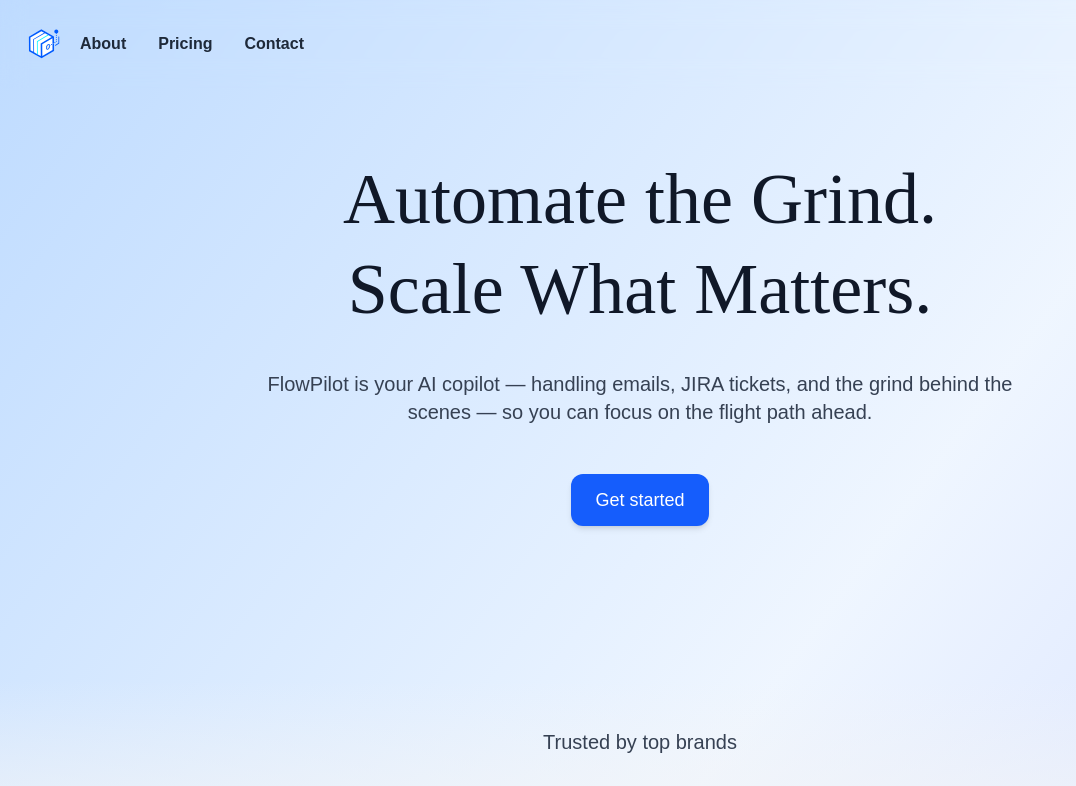
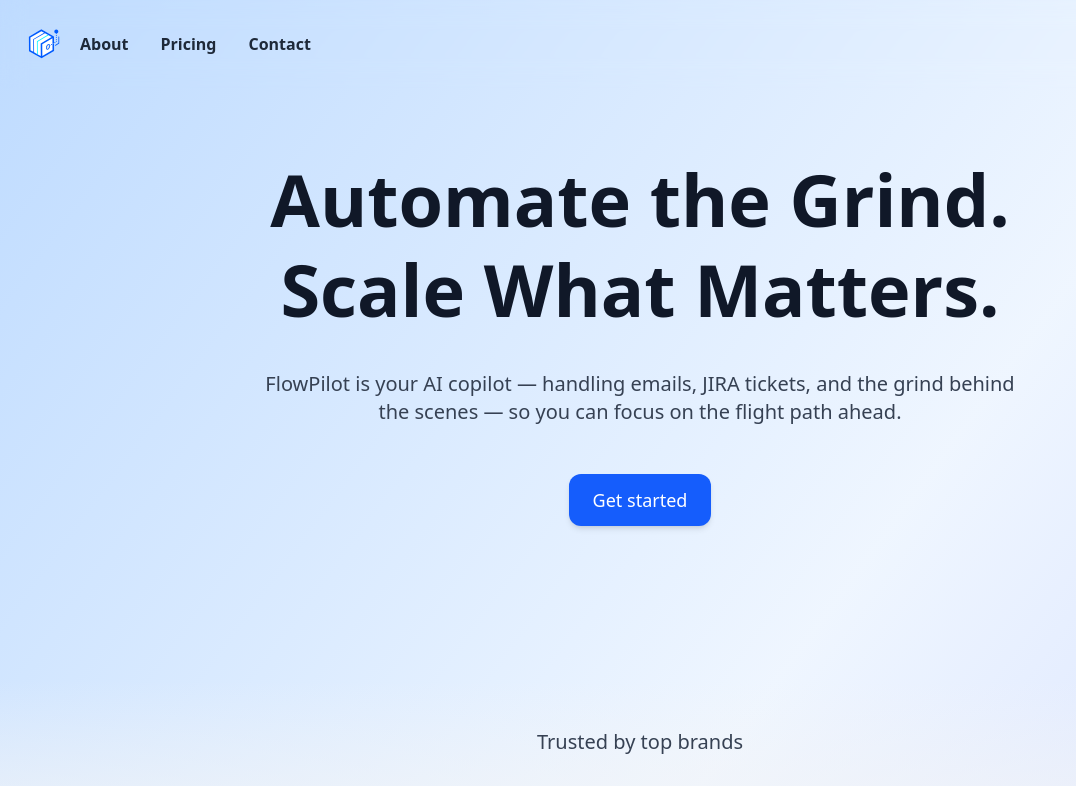
Before and after one commit to mk4555/business-landing-page, a Next.js app: page / in a window 1280 px wide. Shown: the top 786 px of the page, without its empty margins (0-1076 px from the left). Built offline with nearby package versions, Linux system fonts and the light colour scheme.

Commit message:
refactor

```diff
--- a/app/components/Hero.tsx
+++ b/app/components/Hero.tsx
@@ -10,7 +10,7 @@
           initial={{ opacity: 0, y: 20 }}
           animate={{ opacity: 1, y: 0 }}
           transition={{ delay: 0.2, duration: 0.8, ease: "easeOut" }}
-          className="text-5xl  md:text-7xl font-[fontOutfit]  text-gray-900 leading-tight"
+          className="text-5xl md:text-7xl font-outfit font-bold text-gray-900 leading-tight"
         >
           Automate the Grind.
         </motion.h1>
@@ -18,7 +18,7 @@
           initial={{ opacity: 0, y: 20 }}
           animate={{ opacity: 1, y: 0 }}
           transition={{ delay: 0.2, duration: 0.8, ease: "easeOut" }}
-          className="text-5xl  md:text-7xl font-[fontOutfit] text-gray-900 leading-tight"
+          className="text-5xl md:text-7xl font-outfit font-bold text-gray-900 leading-tight"
         >
           Scale What Matters.
         </motion.h1>
--- a/app/globals.css
+++ b/app/globals.css
@@ -23,5 +23,4 @@
 body {
   background: var(--background);
   color: var(--foreground);
-  font-family: Arial, Helvetica, sans-serif;
 }
--- a/app/layout.tsx
+++ b/app/layout.tsx
@@ -39,7 +39,7 @@
       lang="en"
       className={`${fontSans.variable} ${fontOutfit.variable} ${fontJakarta.variable}`}
     >
-      <body className="font-sans antialiased min-h-screen bg-white">
+      <body className="font-sans antialiased min-h-screen bg-white text-gray-900">
         {children}
       </body>
     </html>
```
